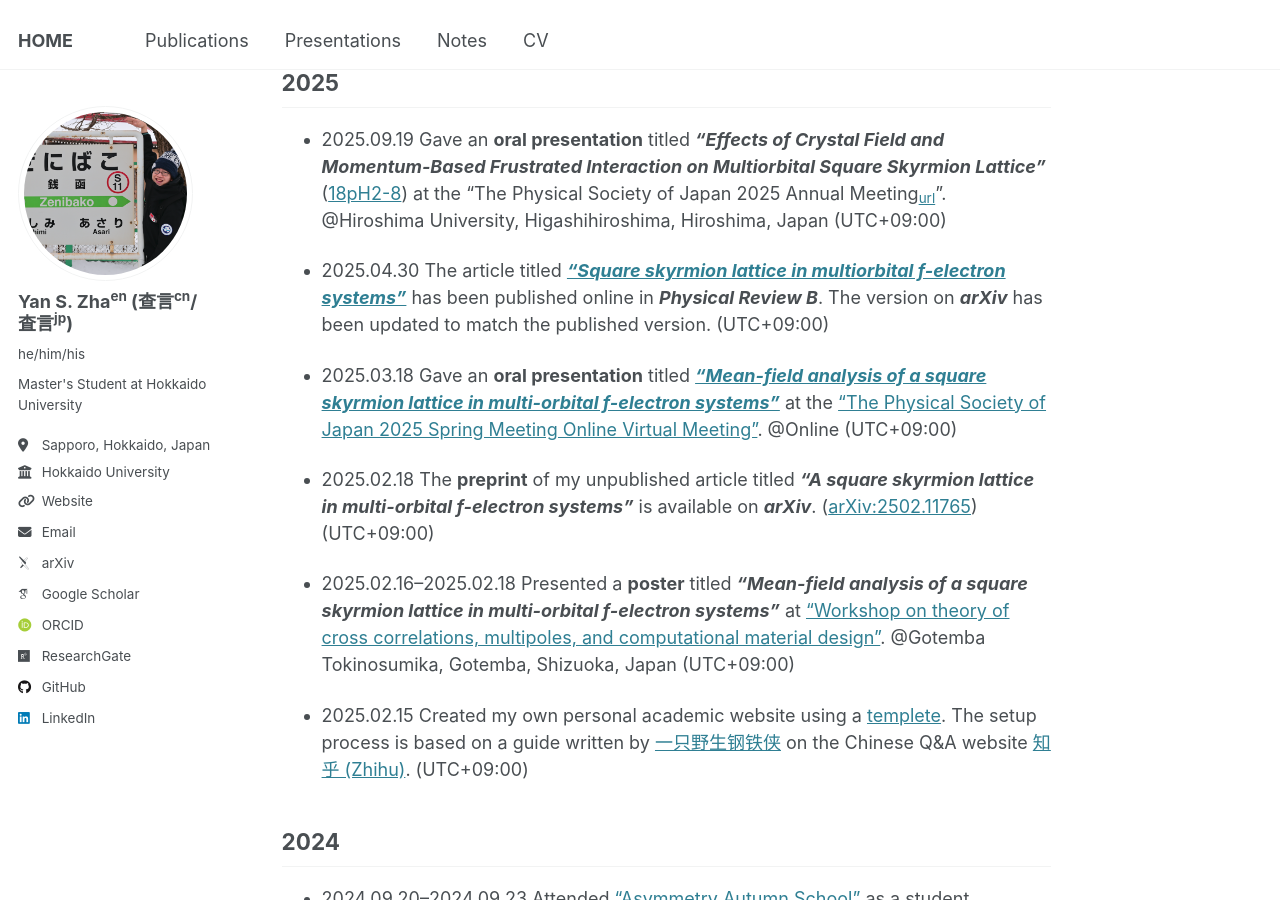
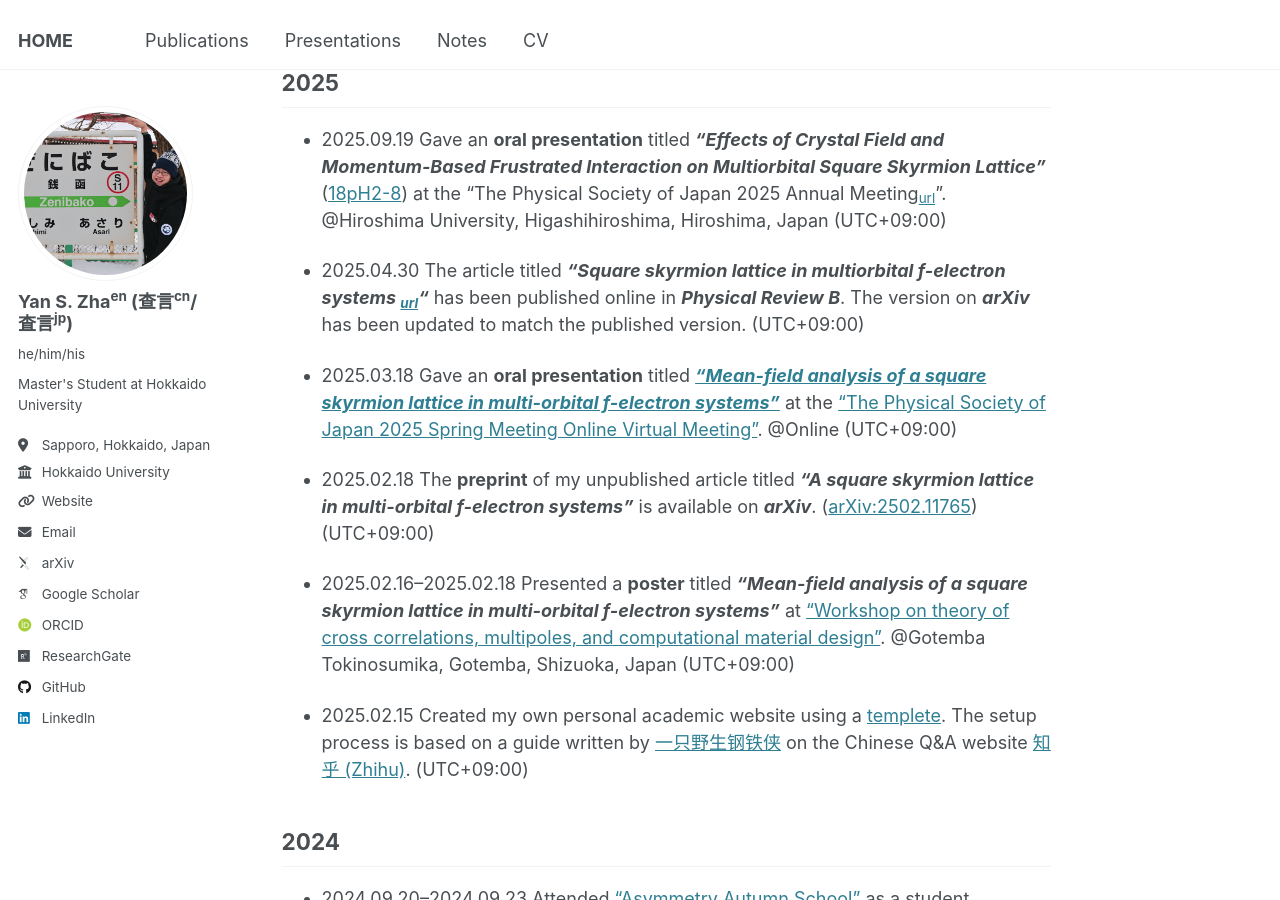
Before and after one commit to yzhacn/yzhacn.github.io, a Jekyll site: the page built from _pages/about.md, in a window 1280 px wide and 900 px high, scrolled down 765 px. Built offline with Jekyll 4.4.1, drawn with Linux system fonts in a browser that asks for light colours; some web fonts are replaced.

Commit message:
Update about.md

```diff
--- a/_pages/about.md
+++ b/_pages/about.md
@@ -26,7 +26,7 @@
 * 2025.09.19 Gave an **oral presentation** titled ***"Effects of Crystal Field and Momentum-Based Frustrated Interaction on Multiorbital Square Skyrmion Lattice"*** ([18pH2-8](https://onsite.gakkai-web.net/jps/jps_search/2025au/data2/html/program08.html#j19aSK314)) at the "The Physical Society of Japan 2025 Annual Meeting<sub>[url](https://www.jps.or.jp/english/)</sub>". @Hiroshima University, Higashihiroshima, Hiroshima, Japan (UTC+09:00)
 
 
-* 2025.04.30 The article titled ***["Square skyrmion lattice in multiorbital f-electron systems"](https://journals.aps.org/prb/abstract/10.1103/PhysRevB.111.165155)*** has been published online in ***Physical Review B***. The version on ***arXiv*** has been updated to match the published version. (UTC+09:00)
+* 2025.04.30 The article titled ***"Square skyrmion lattice in multiorbital f-electron systems <sub>[url](https://journals.aps.org/prb/abstract/10.1103/PhysRevB.111.165155)</sub>"*** has been published online in ***Physical Review B***. The version on ***arXiv*** has been updated to match the published version. (UTC+09:00)
 
 * 2025.03.18 Gave an **oral presentation** titled ***["Mean-field analysis of a square skyrmion lattice in multi-orbital f-electron systems"](https://onsite.gakkai-web.net/jps/jps_search/2025sp/data2/html/program08.html#j18pH2)*** at the ["The Physical Society of Japan 2025 Spring Meeting Online Virtual Meeting"](https://www.jps.or.jp/english/meetings-and-awards/spring/spring-meeting.html). @Online (UTC+09:00)
 
```
